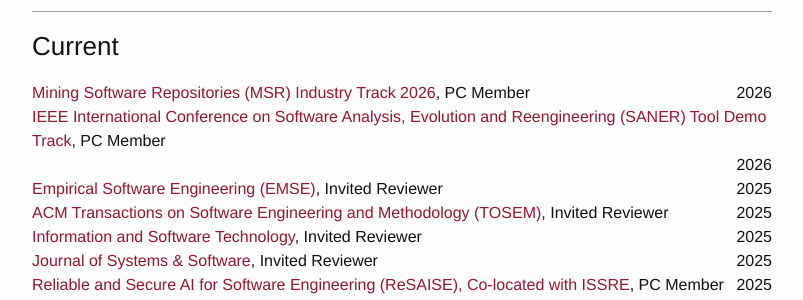
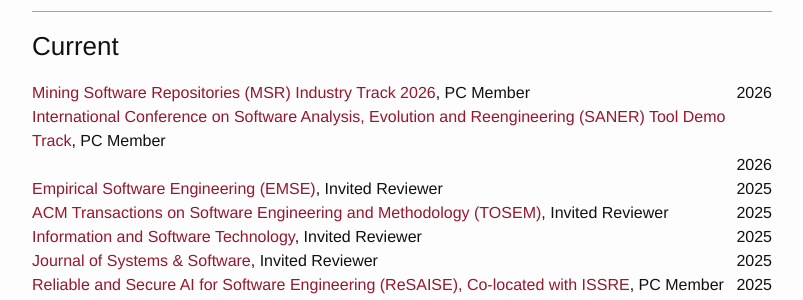
Before and after one commit to nashid/nashid.github.io, a Jekyll site: the page built from nav/service.md, in a window 1280 px wide. Shown: the part 245-545 px from the top of the page, without its empty margins (238-1041 px from the left). Built offline with Jekyll 4.4.1, drawn with Linux system fonts in a browser that asks for light colours.

Commit message:
add saner pc

```diff
--- a/_data/services.yml
+++ b/_data/services.yml
@@ -4,7 +4,7 @@
   year: 2026
   website: https://2026.msrconf.org/track/msr-2026-industry-track
 
-- name: IEEE International Conference on Software Analysis, Evolution and Reengineering (SANER) Tool Demo Track
+- name: International Conference on Software Analysis, Evolution and Reengineering (SANER) Tool Demo Track
   role: PC Member
   year: 2026
   website: https://conf.researchr.org/track/saner-2026/saner-2026-tool-demo-track
```
